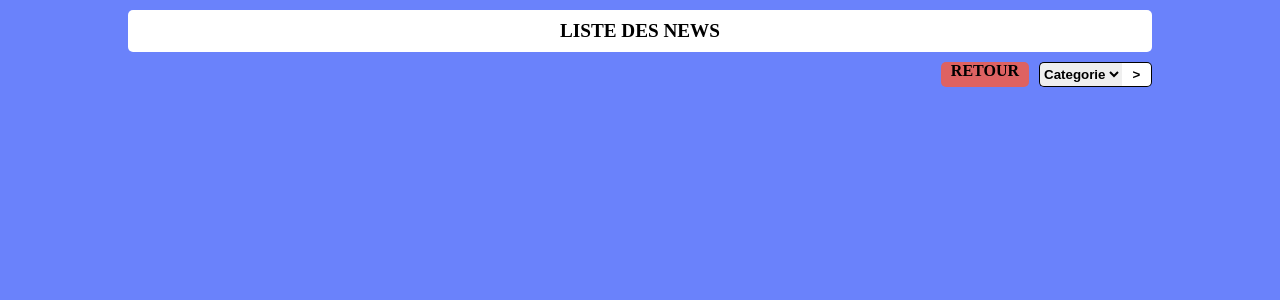
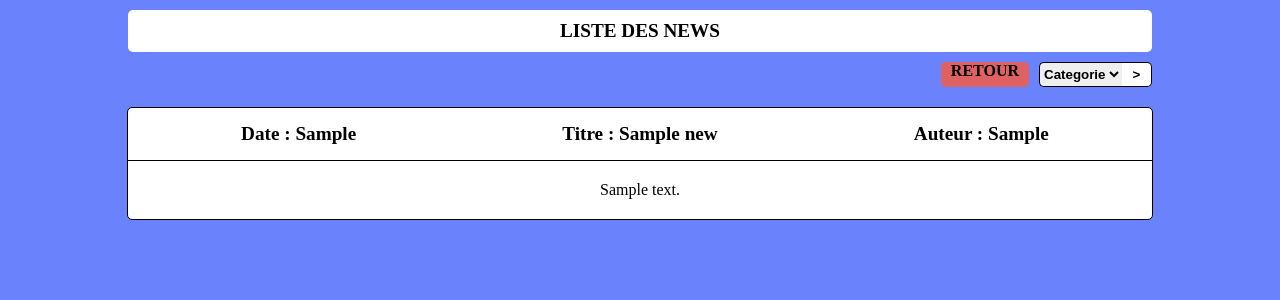
Before and after one commit to DjomoN25/Djomo-Nicolas-B1-Web, a PHP site: page /news.php in a window 1280 px wide. Shown: the top 300 px of the page. Run offline with PHP 8.4, Linux system fonts and the light colour scheme; tables that the repository leaves empty or names only in its code hold one stand-in row (values such as "Sample post").

Commit message:
Ajout de fonctionnalités

```diff
--- a/css/styles.css
+++ b/css/styles.css
@@ -67,7 +67,8 @@ body {
 
 
 /* News - titre */
-#news p:first-child {
+#news #newsheader
+{
 	margin-left: auto;
 	margin-right: auto;
 	margin-top: 10px;
@@ -114,8 +115,7 @@ body {
 	font-weight: bold;
 }
 
-#news form button
-{
+#news form button {
 	border-bottom-right-radius: 5px;
 	border-top-right-radius: 5px;
 	width: 30px;
@@ -124,3 +124,44 @@ body {
 	background-color: white;
 	font-weight: bold;
 }
+
+#news div .nouveaute {
+	display: flex;
+	justify-content: center;
+	flex-direction: column;
+	width: 80%;
+	margin-left: auto;
+	margin-right: auto;
+	background-color: white;
+	border-radius: 5px;
+	border: solid black 1px;
+	margin-top: 20px;
+}
+
+#news div .nouveaute .en-tete {
+	display: flex;
+	flex-direction: row;
+	width: 100%;
+	border-bottom: solid black 1px;
+	border-top-left-radius: 5px;
+	border-top-right-radius: 5px;
+	padding-top: 15px;
+	padding-bottom: 15px;
+}
+
+#news div .nouveaute .en-tete p {
+	text-align: center;
+	width: 100%;
+	font-weight: bold;
+	font-size: 1.2em;
+
+}
+
+#news div .nouveaute .corp {
+	padding: 20px;
+}
+
+#news div .nouveaute .corp p {
+	font-weight: normal;
+	text-align: center;
+}
--- /dev/null
+++ b/modeles/modele.php
@@ -0,0 +1,36 @@
+<?php
+
+	/* Connexion à la database */
+	$mysqli = new mysqli("localhost", "root", "", "examen");
+
+	/* Message d'erreur */
+	if (mysqli_connect_errno())
+	{
+    	printf("Échec de la connexion à la base de donnée: %s\n", mysqli_connect_error());
+	}
+
+	$mysqli -> set_charset("utf8");
+
+	/* Changer le fuseau horaire */
+	date_default_timezone_set("Europe/Brussels");
+
+	/* Fonctions */
+
+	function afficherNews()
+	{
+		/* Variable d'accès à la base de donnée */
+		global $mysqli;
+
+		/* Requête SQL (Sélectionner résultats dont l'expiration n'est pas atteinte) + ORDRE  */
+		$result = mysqli_query($mysqli, "SELECT * FROM news");
+
+		//Si la requête fonctionne
+		if($result)
+		{
+			//Retourner les résultats
+			$tab = mysqli_fetch_all($result, MYSQLI_ASSOC);
+			return($tab);
+		}
+	}
+
+?>
--- a/news.php
+++ b/news.php
@@ -1,4 +1,10 @@
 <?php
+	/* Importer modèle */
+	require_once('./modeles/modele.php');
+
+	/* Appeler la fonction pour récupérer les news */
+	$news = afficherNews();
+
 	require_once('./vues/news_vues.php');
 
 
--- a/vues/news_vues.php
+++ b/vues/news_vues.php
@@ -7,7 +7,7 @@
         <title>HEPL News | Liste des news</title>
     </head>
     <body id="news">
-        <p>LISTE DES NEWS</p>
+        <p id="newsheader">LISTE DES NEWS</p>
 
         <!-- CHOISIR LA CATEGORIE -->
         <form method="post" action="">
@@ -21,5 +21,30 @@
             <button type="submit">></button>
         </form>
 
+        <div>
+            <?php
+                if(isset($news))
+                {
+                    if($news != null)
+                    {
+                        foreach ($news as $value)
+                        {
+                            echo "<div class=\"nouveaute\">";
+                                echo "<div class=\"en-tete\">";
+                                    echo "<p>Date : ".$value['publication']."</p>";
+                                    echo "<p>Titre : ".$value['titre']."</p>";
+                                    echo "<p>Auteur : ".$value['pseudo']."</p>";
+                                echo "</div>";
+
+                                echo "<div class=\"corp\">";
+                                    echo "<p>".$value['texte']."</p>";
+                                echo "</div>";
+                            echo "</div>";
+                        }
+                    }
+                }
+            ?>
+        </div>
+
     </body>
 </html>
```
